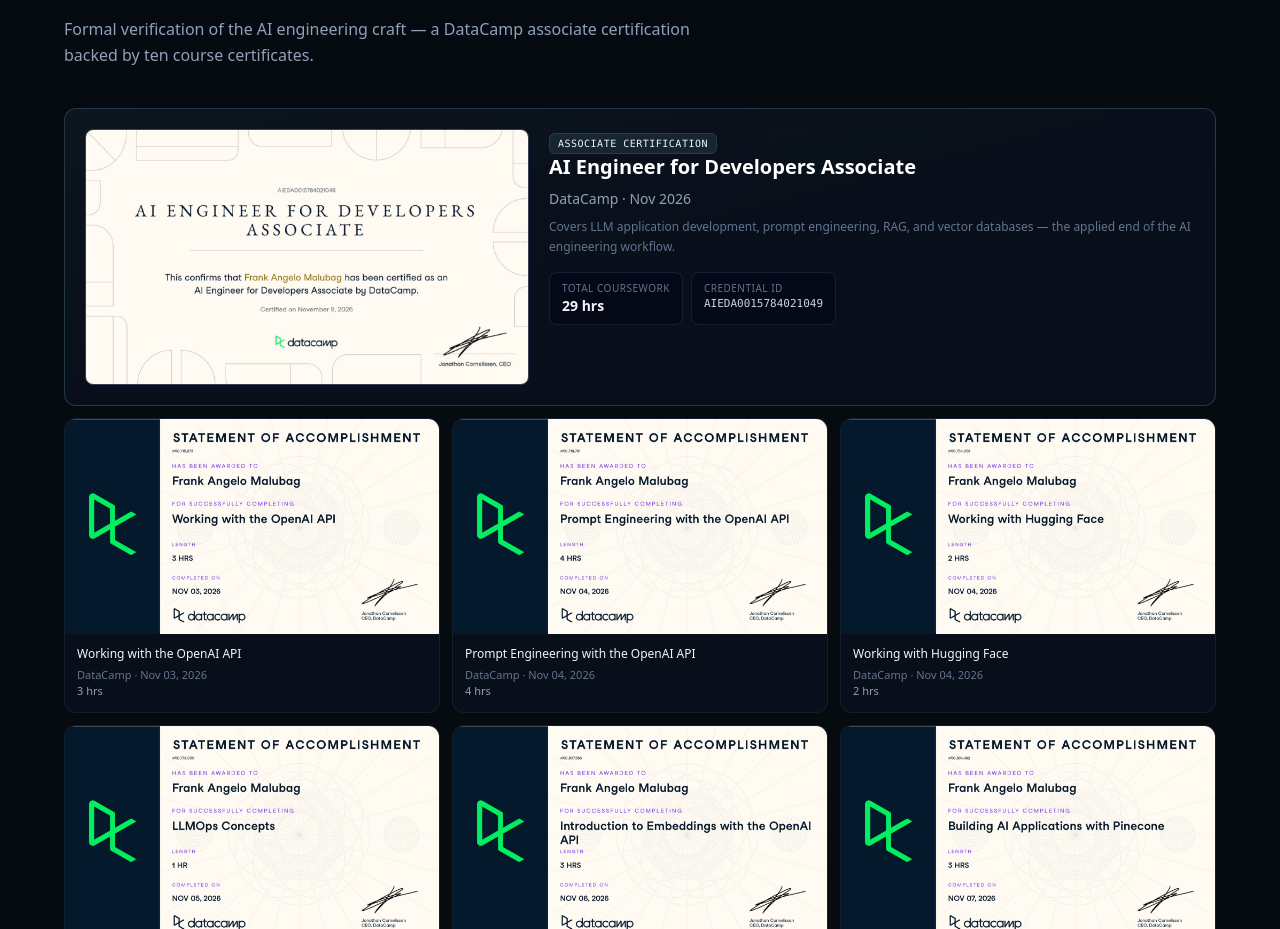
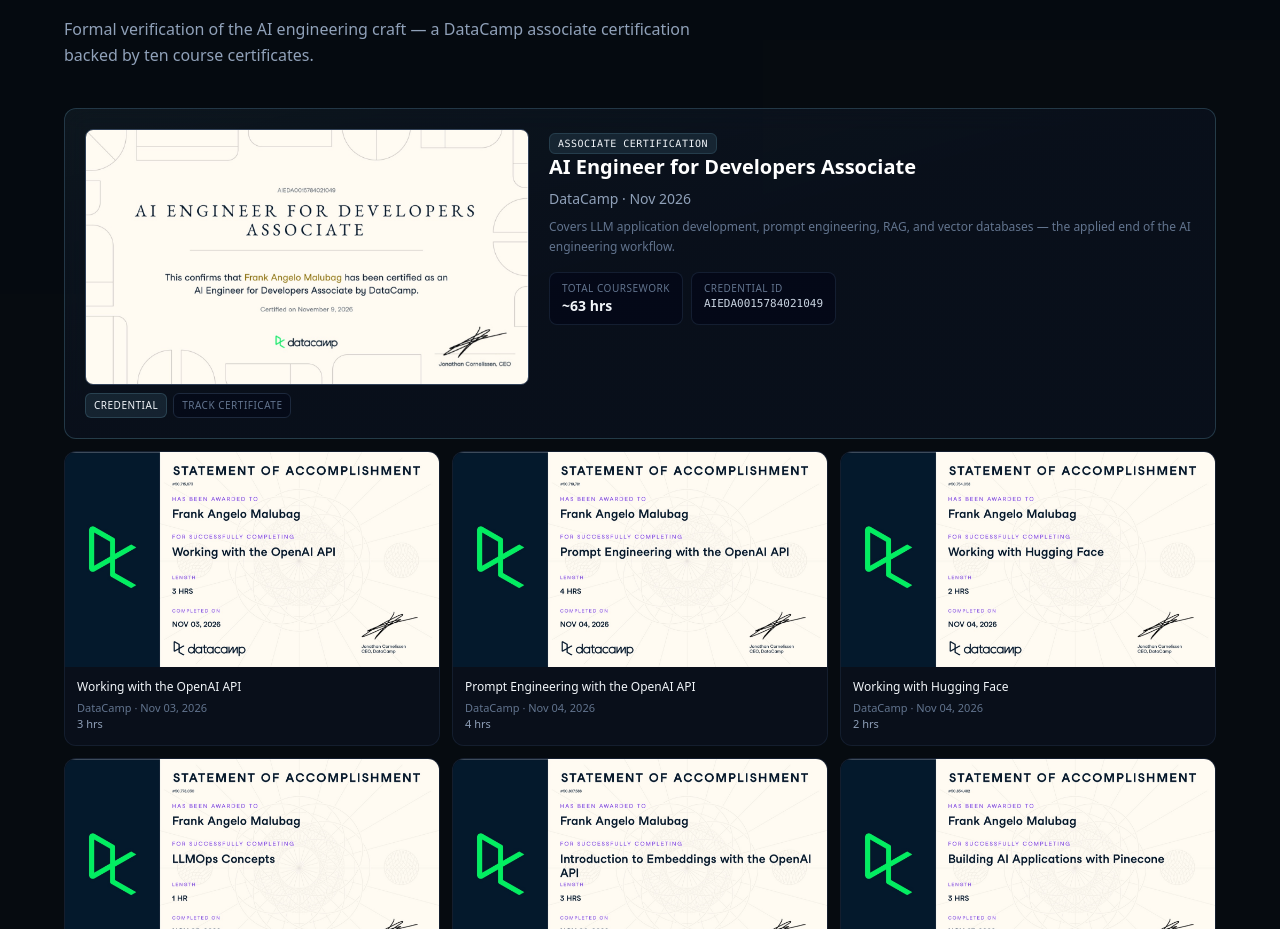
Before and after one commit to Frankuccino/portfolio, a Next.js app: page / in a window 1280 px wide. Shown: the part 4025-4954 px from the top of the page. Built offline with nearby package versions, Linux system fonts and the light colour scheme.

Commit message:
feat(certificates): add track certificate document and total coursework hours

```diff
--- a/app/components/CertificateCard.tsx
+++ b/app/components/CertificateCard.tsx
@@ -6,6 +6,12 @@ import { createPortal } from "react-dom";
 import type { Certificate } from "../data/portfolio";
 
 type CertificateWithImage = Certificate & { image: string };
+
+export type LightboxImage = {
+  src: string;
+  title: string;
+  subtitle: string;
+};
 
 const CERT_WIDTH = 1400;
 const CERT_HEIGHT = 806;
@@ -16,7 +22,7 @@ const MARGIN = 16;
 
 type CertificateCardProps = {
   cert: CertificateWithImage;
-  onOpen: (cert: CertificateWithImage) => void;
+  onOpen: (image: LightboxImage) => void;
 };
 
 export default function CertificateCard({ cert, onOpen }: CertificateCardProps) {
@@ -41,7 +47,13 @@ export default function CertificateCard({ cert, onOpen }: CertificateCardProps)
       onMouseEnter={trackCursor}
       onMouseMove={trackCursor}
       onMouseLeave={() => setPreview(null)}
-      onClick={() => onOpen(cert)}
+      onClick={() =>
+        onOpen({
+          src: cert.image,
+          title: cert.title,
+          subtitle: `${cert.issuer} · ${cert.completed}`,
+        })
+      }
       className="group relative rounded-xl bg-slate-900/40 border border-slate-800/60 backdrop-blur-md overflow-hidden cursor-pointer transition-all hover:border-[#3e6274]/50 hover:shadow-[0_0_24px_rgba(62,98,116,0.18)]"
     >
       <div className="relative overflow-hidden">
--- a/app/components/CertificateLightbox.tsx
+++ b/app/components/CertificateLightbox.tsx
@@ -3,20 +3,18 @@
 import Image from "next/image";
 import { useEffect } from "react";
 import { createPortal } from "react-dom";
-import type { Certificate } from "../data/portfolio";
-
-type CertificateWithImage = Certificate & { image: string };
+import type { LightboxImage } from "./CertificateCard";
 
 const CERT_WIDTH = 1400;
 const CERT_HEIGHT = 806;
 
 type CertificateLightboxProps = {
-  cert: CertificateWithImage;
+  image: LightboxImage;
   onClose: () => void;
 };
 
 export default function CertificateLightbox({
-  cert,
+  image,
   onClose,
 }: CertificateLightboxProps) {
   useEffect(() => {
@@ -24,7 +22,15 @@ export default function CertificateLightbox({
       if (event.key === "Escape") onClose();
     };
     window.addEventListener("keydown", handleKeyDown);
-    return () => window.removeEventListener("keydown", handleKeyDown);
+
+    // Lock background scroll while the certificate is on screen
+    const previousOverflow = document.body.style.overflow;
+    document.body.style.overflow = "hidden";
+
+    return () => {
+      window.removeEventListener("keydown", handleKeyDown);
+      document.body.style.overflow = previousOverflow;
+    };
   }, [onClose]);
 
   return createPortal(
@@ -37,8 +43,9 @@ export default function CertificateLightbox({
 
       <div className="relative w-full max-w-5xl">
         <Image
-          src={cert.image}
-          alt={cert.title}
+          key={image.src}
+          src={image.src}
+          alt={image.title}
           width={CERT_WIDTH}
           height={CERT_HEIGHT}
           sizes="(max-width: 1024px) 100vw, 1100px"
@@ -47,10 +54,8 @@ export default function CertificateLightbox({
 
         <div className="mt-3 flex items-center justify-between gap-3">
           <div>
-            <p className="text-sm font-medium text-slate-100">{cert.title}</p>
-            <p className="text-xs text-slate-500">
-              {cert.issuer} · {cert.completed}
-            </p>
+            <p className="text-sm font-medium text-slate-100">{image.title}</p>
+            <p className="text-xs text-slate-500">{image.subtitle}</p>
           </div>
           <button
             type="button"
--- a/app/components/Certificates.tsx
+++ b/app/components/Certificates.tsx
@@ -3,13 +3,13 @@
 import Image from "next/image";
 import { useState } from "react";
 import SectionHeading from "./SectionHeading";
-import CertificateCard from "./CertificateCard";
+import CertificateCard, { type LightboxImage } from "./CertificateCard";
 import CertificateLightbox from "./CertificateLightbox";
 import {
   achievements,
   certificates,
   featuredCertification,
-  totalCertificateHours,
+  totalCourseworkHours,
   type Certificate,
 } from "../data/portfolio";
 
@@ -20,7 +20,13 @@ function hasImage(cert: Certificate): cert is CertificateWithImage {
 }
 
 export default function Certificates() {
-  const [active, setActive] = useState<CertificateWithImage | null>(null);
+  const [activeImage, setActiveImage] = useState<LightboxImage | null>(null);
+  const [docIndex, setDocIndex] = useState(0);
+
+  const featuredDocs = featuredCertification.images ?? [
+    { src: featuredCertification.image, label: "Credential" },
+  ];
+  const activeDoc = featuredDocs[docIndex] ?? featuredDocs[0];
 
   return (
     <section
@@ -37,15 +43,23 @@ export default function Certificates() {
         {/* Featured associate certification */}
         <div className="mb-3 rounded-xl border border-[#3e6274]/50 bg-gradient-to-br from-[#3e6274]/15 via-slate-900/40 to-slate-900/40 backdrop-blur-md p-4 sm:p-5">
           <div className="flex flex-col lg:flex-row gap-5">
+            <div className="lg:w-2/5 shrink-0 flex flex-col gap-2">
               <button
                 type="button"
-              onClick={() => setActive(featuredCertification)}
-              className="lg:w-2/5 shrink-0 group relative rounded-lg overflow-hidden border border-slate-700 cursor-pointer text-left"
-              aria-label={`View ${featuredCertification.title} certificate`}
+                onClick={() =>
+                  setActiveImage({
+                    src: activeDoc.src,
+                    title: featuredCertification.title,
+                    subtitle: `${featuredCertification.issuer} · ${featuredCertification.completed}`,
+                  })
+                }
+                className="group relative rounded-lg overflow-hidden border border-slate-700 cursor-pointer text-left"
+                aria-label={`View the ${activeDoc.label.toLowerCase()} for ${featuredCertification.title}`}
               >
                 <Image
-                src={featuredCertification.image}
-                alt={featuredCertification.title}
+                  key={activeDoc.src}
+                  src={activeDoc.src}
+                  alt={`${featuredCertification.title} — ${activeDoc.label}`}
                   width={1400}
                   height={806}
                   sizes="(max-width: 1024px) 100vw, 40vw"
@@ -55,6 +69,26 @@ export default function Certificates() {
                   Click to view
                 </span>
               </button>
+
+              {/* Document switcher — the credential and the track certificate */}
+              <div className="flex flex-wrap gap-1.5">
+                {featuredDocs.map((doc, index) => (
+                  <button
+                    key={doc.src}
+                    type="button"
+                    onClick={() => setDocIndex(index)}
+                    aria-pressed={index === docIndex}
+                    className={`text-[10px] font-medium uppercase tracking-wider px-2 py-1 rounded-md border transition-colors cursor-pointer ${
+                      index === docIndex
+                        ? "bg-[#3e6274]/25 border-[#3e6274]/50 text-slate-100"
+                        : "bg-slate-950/50 border-slate-800 text-slate-500 hover:text-slate-300"
+                    }`}
+                  >
+                    {doc.label}
+                  </button>
+                ))}
+              </div>
+            </div>
 
             <div className="flex flex-col gap-4">
               <div className="space-y-2">
@@ -81,7 +115,7 @@ export default function Certificates() {
                     Total Coursework
                   </p>
                   <p className="text-sm font-semibold text-slate-100">
-                    {totalCertificateHours} hrs
+                    ~{totalCourseworkHours} hrs
                   </p>
                 </div>
                 <div className="px-3 py-2 rounded-lg bg-slate-950/60 border border-slate-800/70">
@@ -100,7 +134,7 @@ export default function Certificates() {
         {/* Course certificates */}
         <div className="grid grid-cols-1 sm:grid-cols-2 lg:grid-cols-3 gap-3 mb-3">
           {certificates.filter(hasImage).map((cert) => (
-            <CertificateCard key={cert.id} cert={cert} onOpen={setActive} />
+            <CertificateCard key={cert.id} cert={cert} onOpen={setActiveImage} />
           ))}
         </div>
 
@@ -122,8 +156,11 @@ export default function Certificates() {
           ))}
         </div>
 
-        {active ? (
-          <CertificateLightbox cert={active} onClose={() => setActive(null)} />
+        {activeImage ? (
+          <CertificateLightbox
+            image={activeImage}
+            onClose={() => setActiveImage(null)}
+          />
         ) : null}
       </div>
     </section>
--- a/app/data/portfolio.ts
+++ b/app/data/portfolio.ts
@@ -28,6 +28,7 @@ export type Certificate = {
   credentialId?: string;
   featured?: boolean;
   image?: string;
+  images?: { src: string; label: string }[];
 };
 
 export const skillGroups: SkillGroup[] = [
@@ -237,6 +238,10 @@ export const featuredCertification: Certificate & { image: string } = {
   credentialId: "AIEDA0015784021049",
   featured: true,
   image: "/certificates/aied-associate.jpg",
+  images: [
+    { src: "/certificates/aied-associate.jpg", label: "Credential" },
+    { src: "/certificates/aied-track.jpg", label: "Track Certificate" },
+  ],
 };
 
 export const certificates: Certificate[] = [
@@ -339,9 +344,6 @@ export const achievements: Certificate[] = [
   },
 ];
 
-// The associate certification is the sum of the ten course certificates
-// below, so its own 29 hours are not added again here.
-export const totalCertificateHours = certificates.reduce(
-  (sum, cert) => sum + cert.hours,
-  0,
-);
+// Total coursework for the AI Engineer for Developers Associate certification:
+// the preparation track, its exercises, and both certification exams.
+export const totalCourseworkHours = 63;
```
Also changed, not shown: public/certificates/aied-track.jpg (added). Lines whose indentation alone changed are shown as unchanged.
